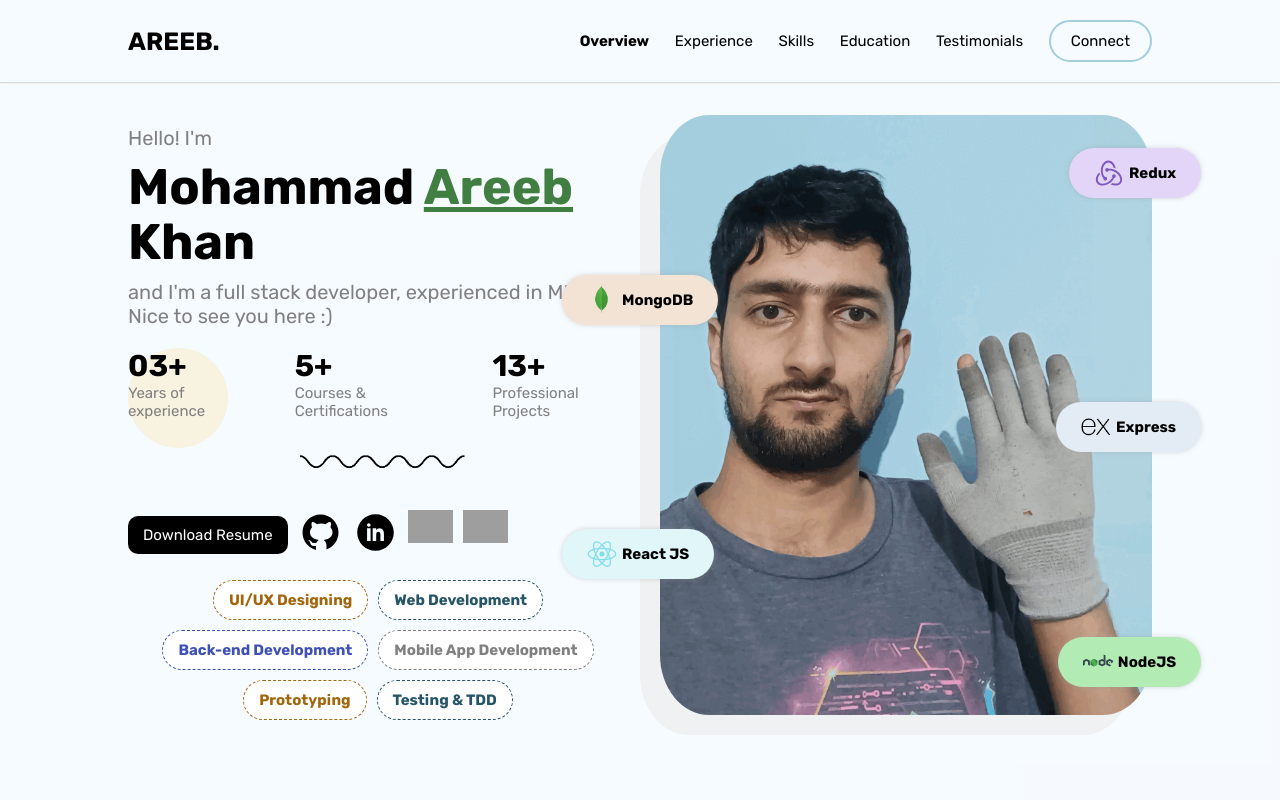
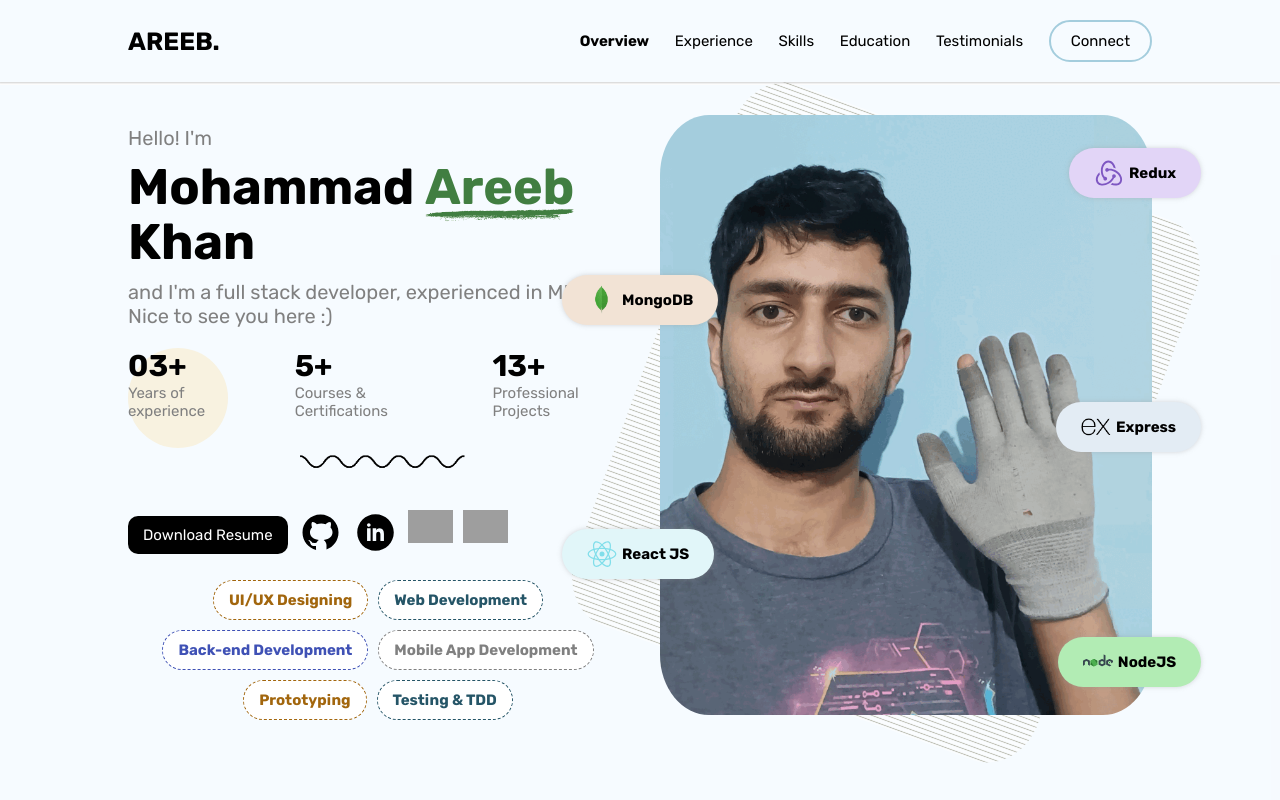
Before and after one commit to AreebKhan619/portfolio-website, a React (Create React App) app: page / in a window 1280 px wide. Shown: the top 800 px of the page. Built offline with nearby package versions, Linux system fonts and the light colour scheme; grey boxes are pictures that could not be loaded.

Commit message:
Added styling and helper images

```diff
--- a/src/assets/images/index.ts
+++ b/src/assets/images/index.ts
@@ -15,6 +15,8 @@ import Biscoe from "./biscoe.jpg"
 import GECA from "./geca.png"
 import MongoDB from "./mongodb.webp"
 import ExpressJS from "./expressjs.png"
+import CrayonUnderline from "./underline.png"
+import BgImgPattern from "./pattern.png"
 
 export {
   Hi,
@@ -33,5 +35,7 @@ export {
   Biscoe,
   GECA,
   MongoDB,
-  ExpressJS
+  ExpressJS,
+  CrayonUnderline,
+  BgImgPattern
 };
--- a/src/components/overview/skills-possessed/styled.tsx
+++ b/src/components/overview/skills-possessed/styled.tsx
@@ -21,4 +21,5 @@ export const SkillContainer = styled.div<SkillContainerProps>`
   display: flex;
   align-items: center;
   font-weight: bold;
+  z-index: 1;
 `;
--- a/src/pages/experience/styled.tsx
+++ b/src/pages/experience/styled.tsx
@@ -1,8 +1,5 @@
 import styled from "styled-components";
-
-interface CircleColorProps {
-  circleColor?: string;
-}
+import { CircleColorProps } from "../../ts";
 
 export const ExperienceOuterContainer = styled.div.attrs((props) => ({
   className: props.className + " circle-blob-left",
--- a/src/pages/overview/index.tsx
+++ b/src/pages/overview/index.tsx
@@ -118,12 +118,14 @@ const Overview = () => {
         <ImageAndSkills>
           <SkillsPossessed />
           {/* Replace .gif with .avif with gif as fallback */}
+          <div className="img-container">
             <WaveImgContainer
               as={motion.img}
               src={Hi}
               alt={Strings.itsMeWaving}
               {...getWaveAnimationProps()}
             />
+          </div>
         </ImageAndSkills>
       </RightPortion>
     </OverviewContainer>
--- a/src/pages/overview/styled.tsx
+++ b/src/pages/overview/styled.tsx
@@ -1,4 +1,5 @@
 import styled from "styled-components";
+import { CrayonUnderline, BgImgPattern } from "../../assets/images";
 
 export const OverviewContainer = styled.div`
   height: calc(
@@ -72,12 +73,21 @@ export const Name = styled.div`
 `;
 
 export const MainName = styled.span`
-  text-decoration: underline;
   color: #417e41;
+  position: relative;
+  &:before {
+    content: "";
+    position: absolute;
+    width: 100%;
+    height: 30px;
+    top: calc(100% - 8px);
+    left: 0px;
+    background: url(${CrayonUnderline}) top center / contain no-repeat;
+  }
 `;
 
 export const StatContainerOuter = styled.div.attrs((props) => ({
-  className: `${props.className} circle-blob-left`,
+  className: props.className + ` circle-blob-left`,
 }))`
   display: flex;
   margin: 2rem 0;
@@ -103,10 +113,28 @@ export const WaveImgContainer = styled.img`
   width: 100%;
   max-height: 60rem;
   border-radius: 1rem;
-  box-shadow: -2rem 2rem #e4dfe061;
-  margin-top: 3rem;
+  position: relative;
 `;
 
 export const ImageAndSkills = styled.div`
   position: absolute;
+  .img-container {
+    margin-top: 3rem;
+    position: relative;
+
+    &:before {
+      content: "";
+      position: absolute;
+      height: 95%;
+      width: 100%;
+      left: -2rem;
+      top: 2rem;
+      background: url(${BgImgPattern});
+      background-size: 5px;
+      border-radius: 10%;
+      transform: rotate(20deg);
+      background-color: #ffffff80;
+      background-blend-mode: hue;
+    }
+  }
 `;
--- a/src/pages/skills/index.tsx
+++ b/src/pages/skills/index.tsx
@@ -139,7 +139,7 @@ const certificationsList = [
 
 const Skills = () => {
   return (
-    <SkillsOuterContainer>
+    <SkillsOuterContainer circleColor={"#f9afaf61"}>
       <PageTitle title={"Skills & Personal Projects"} />
       <div className="personal-projects-container">
         <div className="bold">Personal Projects</div>
--- a/src/pages/skills/styled.tsx
+++ b/src/pages/skills/styled.tsx
@@ -1,22 +1,32 @@
 import styled from "styled-components";
+import { CircleColorProps } from "../../ts";
 
-export const SkillsOuterContainer = styled.section`
+export const SkillsOuterContainer = styled.section.attrs((props) => ({
+  className: props.className + " circle-blob-left",
+}))<CircleColorProps>`
   padding: 0 15rem;
   margin-block: 10rem;
+
+  &:before {
+    left: 10rem;
+    top: -2rem;
+    background-color: ${(props) => props.circleColor}!important;
+  }
 
   .personal-projects-container,
   .certifications-container {
     margin-block: 4rem;
   }
 
-  ol.projects-list, ol.certifications-list {
+  ol.projects-list,
+  ol.certifications-list {
     list-style: unset;
     li.project {
       margin-block-end: 2rem;
       .name {
         color: #009688;
         margin-bottom: 1rem;
-        &.alternate{
+        &.alternate {
           color: darkblue;
         }
       }
--- a/src/ts/interfaces.ts
+++ b/src/ts/interfaces.ts
@@ -8,3 +8,7 @@ export interface TimelineEventObject {
   points: string[];
   gallery?: any[]
 }
+
+export interface CircleColorProps {
+  circleColor?: string;
+}
```
Also changed, not shown: src/assets/images/pattern.png (added), src/assets/images/underline.png (added). Lines whose indentation alone changed are shown as unchanged.
